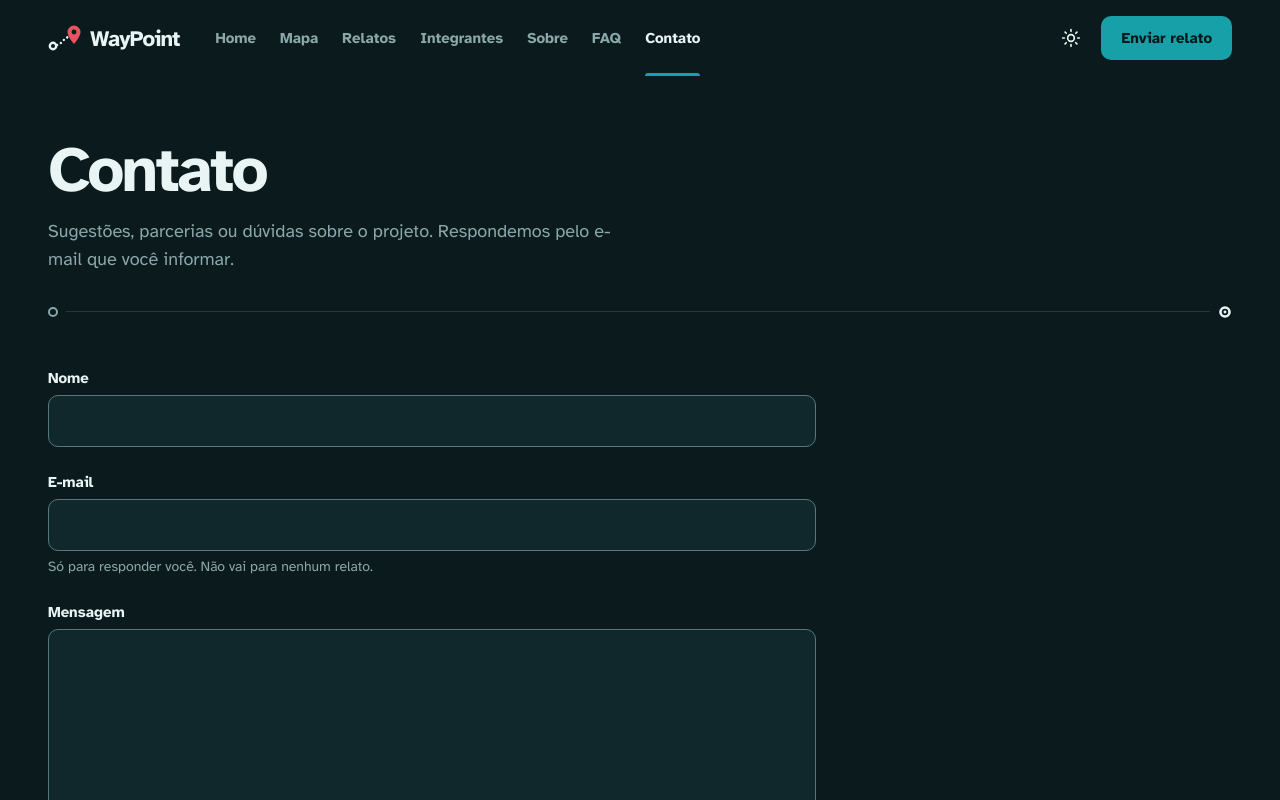
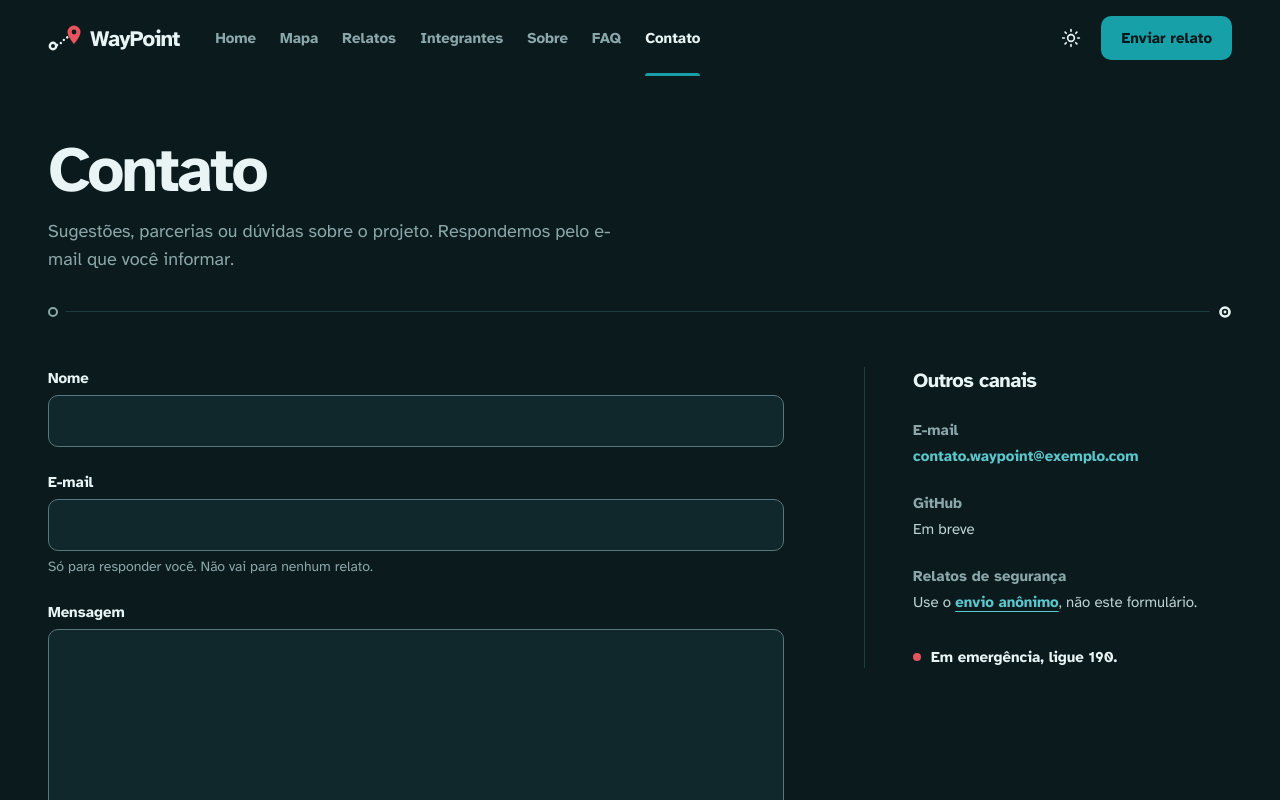
Before and after one commit to pivattidev/waypoint, a React (Vite) app: page /contato in a window 1280 px wide. Shown: the top 800 px of the page. Built offline with nearby package versions, Linux system fonts and the light colour scheme.

Commit message:
feat: adiciona os outros canais de contato na lateral

```diff
--- a/src/pages/Contato.tsx
+++ b/src/pages/Contato.tsx
@@ -1,4 +1,5 @@
 import { useState, type FormEvent } from 'react'
+import { Link } from 'react-router-dom'
 import Button from '../components/Button'
 import Campo, { AreaTexto, Entrada } from '../components/Campo'
 import PageHeader from '../components/PageHeader'
@@ -65,7 +66,9 @@ export default function Contato() {
         <p>Sugestões, parcerias ou dúvidas sobre o projeto. Respondemos pelo e-mail que você informar.</p>
       </PageHeader>
 
-      <form noValidate onSubmit={enviar} className="flex max-w-3xl flex-col gap-6">
+      {/* Proporção 2/3 + 1/3: o formulário ocupa a maior parte da tela, os canais ficam na lateral */}
+      <div className="grid gap-14 xl:grid-cols-[minmax(0,2fr)_minmax(0,1fr)] xl:gap-20">
+      <form noValidate onSubmit={enviar} className="flex flex-col gap-6">
         {pronto && (
           <p role="status" className="entrar border-l-2 border-teal pl-4 text-ink">
             <strong className="block">Mensagem pronta no seu app de e-mail.</strong>
@@ -94,6 +97,40 @@ export default function Contato() {
           </p>
         )}
       </form>
+      {/* Outros canais: na lateral, separados só por uma linha */}
+        <aside className="border-t border-line pt-8 xl:sticky xl:top-28 xl:self-start xl:border-l xl:border-t-0 xl:pl-12 xl:pt-0">
+          <h2 className="text-xl">Outros canais</h2>
+          <dl className="mt-6 space-y-6 text-[15px]">
+            <div>
+              <dt className="font-bold text-muted">E-mail</dt>
+              <dd className="mt-1">
+                <a href={`mailto:${EMAIL_CONTATO}`} className="font-bold text-link underline-offset-4 hover:underline [overflow-wrap:anywhere]">
+                  {EMAIL_CONTATO}
+                </a>
+              </dd>
+            </div>
+            <div>
+              <dt className="font-bold text-muted">GitHub</dt>
+              {/* TODO: link do repositório público no GitHub */}
+              <dd className="mt-1 text-ink-2">Em breve</dd>
+            </div>
+            <div>
+              <dt className="font-bold text-muted">Relatos de segurança</dt>
+              <dd className="mt-1 text-ink-2">
+                Use o{' '}
+                <Link to="/enviar-relato" className="font-bold text-link underline underline-offset-4">
+                  envio anônimo
+                </Link>
+                , não este formulário.
+              </dd>
+            </div>
+          </dl>
+          <p className="mt-8 flex items-center gap-2.5 text-[15px] font-bold">
+            <span className="size-2 shrink-0 rounded-full bg-alert" aria-hidden />
+            Em emergência, ligue 190.
+          </p>
+        </aside>
+      </div>
     </>
   )
 }
```
